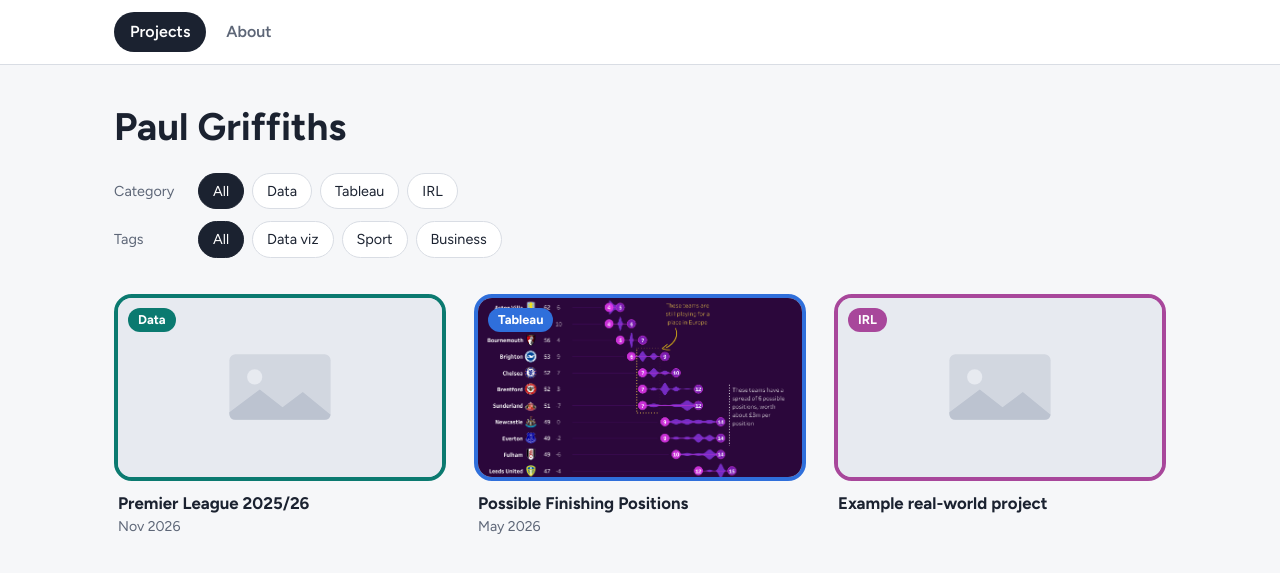
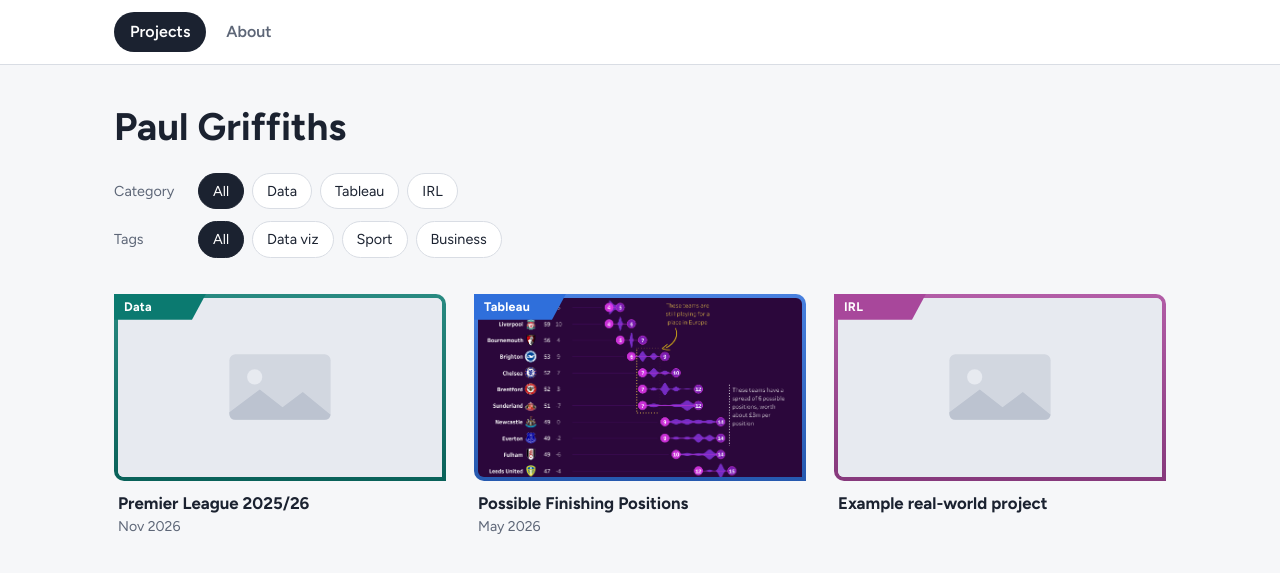
Before and after one commit to chalkboard-paul/chalkboard-paul.github.io, a Jekyll site: the page built from index.html, in a window 1280 px wide. Shown: the top 573 px of the page. Built offline with Jekyll 4.4.1, drawn with Linux system fonts in a browser that asks for light colours.

Commit message:
Refactor styles for thumbnails and labels

```diff
--- a/assets/css/style.css
+++ b/assets/css/style.css
@@ -33,7 +33,6 @@ a:focus-visible,
   gap: 16px;
   min-height: 64px;
 }
-.site-name { font-weight: 700; text-decoration: none; }
 .nav { display: flex; gap: 4px; }
 .nav a {
   padding: 8px 16px;
@@ -81,28 +80,52 @@ main.wrap { padding-top: 40px; padding-bottom: 80px; }
 .card[hidden] { display: none; }
 .card-link { display: block; text-decoration: none; }
 
+/* The thumbnail: a frame (4px) around the image, with a slight top-to-bottom
+   gradient. Corners: top-left and bottom-right square, the other two lightly
+   rounded. */
 .thumb {
   position: relative;
   aspect-ratio: 16 / 9;
-  border: 4px solid var(--cat);
-  border-radius: 18px;
+  padding: 4px;
+  border-radius: 0 10px 0 10px;
   overflow: hidden;
+  background: linear-gradient(
+    to bottom,
+    color-mix(in srgb, var(--cat) 88%, white),
+    color-mix(in srgb, var(--cat) 80%, black)
+  );
+}
+.thumb img {
+  display: block;
+  width: 100%;
+  height: 100%;
+  object-fit: cover;
+  border-radius: 0 6px 0 6px;
   background: #e7eaf0;
 }
-.thumb img { display: block; width: 100%; height: 100%; object-fit: cover; }
 
+/* The category label: same size for every category, flush in the top-left
+   corner, text left-aligned. Only its right edge is angled (slanting up
+   to the top right). */
 .label {
   position: absolute;
-  top: 10px;
-  left: 10px;
-  padding: 2px 10px;
-  border-radius: 999px;
+  top: 0;
+  left: 0;
+  display: flex;
+  align-items: center;
+  width: 92px;
+  height: 26px;
+  padding: 0 0 0 10px;
   background: var(--cat);
+  clip-path: polygon(0 0, 100% 0, calc(100% - 14px) 100%, 0 100%);
   color: #fff;
-  font-size: 0.8rem;
+  font-size: 0.78rem;
   font-weight: 700;
+  letter-spacing: 0.02em;
+  white-space: nowrap;
+  overflow: hidden;
 }
-.label-inline { position: static; display: inline-block; }
+.label-inline { position: static; flex: none; }
 
 .title { margin: 12px 4px 0; font-size: 1.05rem; line-height: 1.3; }
 .card-link:hover .title { text-decoration: underline; }
```
